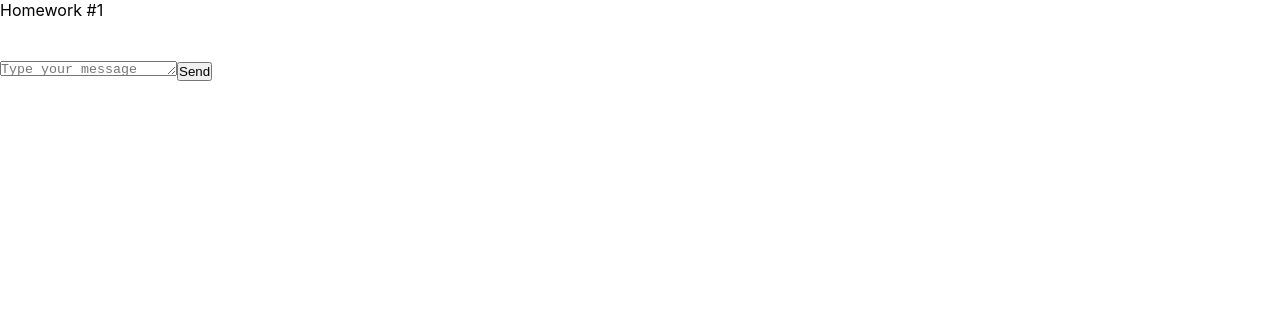
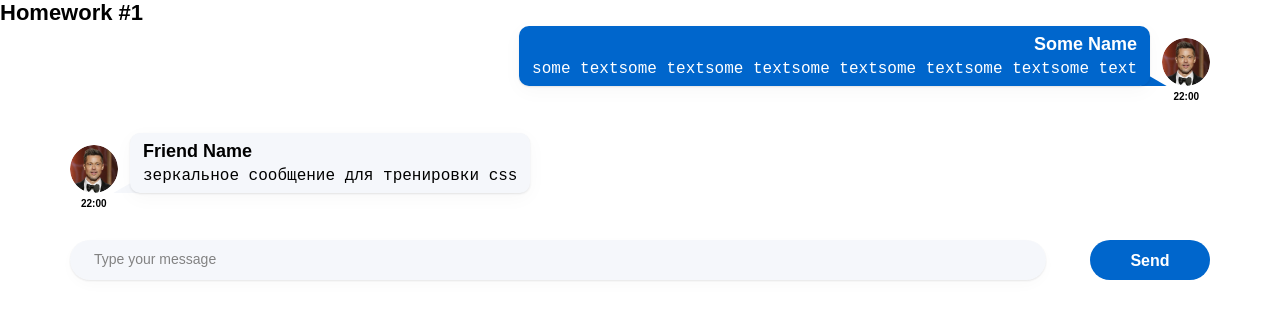
Before and after one commit to Kirill190611/hw2, a React (Create React App) app: page / in a window 1280 px wide. Shown: the top 320 px of the page. Built offline with nearby package versions, Linux system fonts and the light colour scheme.

Commit message:
Homework sprint02

```diff
--- a/package.json
+++ b/package.json
@@ -1,6 +1,6 @@
 {
   "name": "hws2",
-  "homepage": "http://IgnatZakalinsky.github.io/hws2",
+  "homepage": "https://Kirill190611.github.io/hw2",
   "version": "0.1.0",
   "private": true,
   "dependencies": {
--- a/src/index.css
+++ b/src/index.css
@@ -6,9 +6,7 @@
 
 body {
     margin: 0;
-    font-family: -apple-system, BlinkMacSystemFont, 'Segoe UI', 'Roboto',
-    'Oxygen', 'Ubuntu', 'Cantarell', 'Fira Sans', 'Droid Sans',
-    'Helvetica Neue', sans-serif;
+    font-family: Montserrat, sans-serif;
     -webkit-font-smoothing: antialiased;
     -moz-osx-font-smoothing: grayscale;
     box-sizing: border-box;
--- a/src/index.tsx
+++ b/src/index.tsx
@@ -7,8 +7,8 @@ import store from './s2-homeworks/hw10/bll/store'
 import {Provider} from 'react-redux'
 
 const root = ReactDOM.createRoot(document.getElementById('root') as HTMLElement)
-root.render(
-    <React.StrictMode>
+// @ts-ignore
+root.render(<React.StrictMode>
         {/*для дз 10*/}
         <Provider store={store}>
             <App/>
--- a/src/s1-main/App.module.css
+++ b/src/s1-main/App.module.css
@@ -1,11 +1,17 @@
 .App {
     --header_height: 60px;
+    width: 1280px;
+    margin: 0 auto;
 }
 
 .hw {
-
+    margin: 0 70px;
 }
 
 .hwTitle {
-
+    font-size: 22px;
+    font-weight: 600;
+    color: #000000;
+    left: 70px;
+    top: 131px;
 }
--- a/src/s2-homeworks/hw01/HW1.tsx
+++ b/src/s2-homeworks/hw01/HW1.tsx
@@ -6,15 +6,19 @@ import FriendMessage from './friend-message/FriendMessage'
 import avatar from './avatar.png'
 
 /*
-* 1 - описать тип MessageType
-* 2 - описать тип MessagePropsType в файле Message.tsx
-* 3 - в файле Message.tsx отобразить приходящие данные
-* 4 - выполнить пункты 2, 3 в файле FriendMessage.tsx
+* 1 - описать тип MessageType +
+* 2 - описать тип MessagePropsType в файле Message.tsx +
+* 3 - в файле Message.tsx отобразить приходящие данные +
+* 4 - выполнить пункты 2, 3 в файле FriendMessage.tsx +
 * 5 - сделать стили в соответствии с дизайном
 * */
 
 // нужно создать правильный тип вместо any
-export type MessageType = any
+export type MessageType = {
+    id: number
+    user: { avatar: string, name: string }
+    message: { text: string, time: string }
+}
 
 // структуру объекта не менять
 export const message0: MessageType = {
--- a/src/s2-homeworks/hw01/friend-message/FriendMessage.module.css
+++ b/src/s2-homeworks/hw01/friend-message/FriendMessage.module.css
@@ -1,31 +1,67 @@
 .friendMessage {
-
+    display: flex;
+    flex-direction: column;
+    align-items: flex-start;
+    gap: 5px;
+    margin-bottom: 30px;
 }
 
 .friendImageAndText {
-
+    display: flex;
+    align-items: flex-end;
+    gap: 12px;
+    width: 50%;
 }
 
 .friendImageAndText img {
-
+    width: 48px;
+    height: 48px;
+    border-radius: 50%;
 }
 
 .friendText {
-
+    position: relative;
+    display: flex;
+    flex-direction: column;
+    justify-content: space-between;
+    min-height: 60px;
+    color: #000000;
+    background-color: #F5F7FB;
+    border-radius: 10px;
+    padding: 7px 13px;
+    box-shadow: 0 1px 2px 0 #1D21261A,
+                0 5px 20px 0 #1D212608;
 }
 
 .friendText:after {
-
+    position: absolute;
+    z-index: -1;
+    display: block;
+    content: "";
+    width: 25px;
+    height: 25px;
+    background-color: #F5F7FB;
+    bottom: 0;
+    left: 5px;
+    transform: skew(-60deg);
 }
 
 .friendName {
-
+    font-size: 18px;
+    font-weight: 600;
+    line-height: 22px;
 }
 
 .friendMessageText {
-
+    font-size: 16px;
+    font-weight: 400;
+    line-height: 19px;
 }
 
 .friendTime {
-
+    font-size: 10px;
+    font-weight: 600;
+    color: #000000;
+    line-height: 12px;
+    margin-left: 11px;
 }
--- a/src/s2-homeworks/hw01/friend-message/FriendMessage.tsx
+++ b/src/s2-homeworks/hw01/friend-message/FriendMessage.tsx
@@ -1,8 +1,13 @@
 import React from 'react'
 import s from './FriendMessage.module.css'
+import {MessageType} from "../HW1";
 
 // создать тип вместо any и отобразить приходящие данные
-const FriendMessage = (props: any) => {
+export type FriendMessagePropsType = {
+    message: MessageType
+}
+
+const FriendMessage = (props: FriendMessagePropsType) => {
     return (
         <div
             id={'hw1-friend-message-' + props.message.id}
@@ -11,26 +16,21 @@ const FriendMessage = (props: any) => {
             <div className={s.friendImageAndText}>
                 <img
                     id={'hw1-friend-avatar-' + props.message.id}
-                    // создаёт студент
-
-                    //
+                    src={props.message.user.avatar}
+                    alt={props.message.user.name}
                 />
                 <div className={s.friendText}>
                     <div
                         id={'hw1-friend-name-' + props.message.id}
                         className={s.friendName}
                     >
-                        {/*создаёт студент*/}
-
-                        {/**/}
+                        {props.message.user.name}
                     </div>
                     <pre
                         id={'hw1-friend-text-' + props.message.id}
                         className={s.friendMessageText}
                     >
-                        {/*создаёт студент*/}
-
-                        {/**/}
+                        {props.message.message.text}
                     </pre>
                 </div>
             </div>
@@ -38,9 +38,7 @@ const FriendMessage = (props: any) => {
                 id={'hw1-friend-time-' + props.message.id}
                 className={s.friendTime}
             >
-                {/*создаёт студент*/}
-
-                {/**/}
+                {props.message.message.time}
             </div>
         </div>
     )
--- a/src/s2-homeworks/hw01/message-sender/MessageSender.module.css
+++ b/src/s2-homeworks/hw01/message-sender/MessageSender.module.css
@@ -1,13 +1,40 @@
 .sendForm {
-
+    display: flex;
+    align-items: center;
+    justify-content: space-between;
 }
 
 .textarea {
-
+    width: 976px;
+    min-height: 40px;
+    border: none;
+    background-color: #F5F7FB;
+    border-radius: 20px;
+    resize: none;
+    box-shadow: 0 1px 2px 0 #1D21261A,
+                0 5px 20px 0 #1D212608;
+    font-family: Montserrat, sans-serif;
+    font-size: 14px;
+    line-height: 17px;
+    font-weight: 400;
+    color: #000000;
+    opacity: 90%;
+    padding: 11px 24px;
 }
 
 .button {
-
+    display: flex;
+    align-items: center;
+    justify-content: center;
+    width: 120px;
+    min-height: 40px;
+    border: none;
+    border-radius: 20px;
+    background-color: #0066CC;
+    color: #FFFFFF;
+    font-size: 16px;
+    font-weight: 600;
+    line-height: 19px;
 }
 
 .button:hover {
--- a/src/s2-homeworks/hw01/message/Message.module.css
+++ b/src/s2-homeworks/hw01/message/Message.module.css
@@ -1,31 +1,70 @@
 .message {
-
+    display: flex;
+    flex-direction: column;
+    align-items: flex-end;
+    gap: 5px;
+    margin-bottom: 30px;
 }
 
 .imageAndText {
-
+    display: flex;
+    flex-direction: row-reverse;
+    align-items: flex-end;
+    gap: 12px;
+    width: 50%;
 }
 
 .imageAndText img {
-
+    width: 48px;
+    height: 48px;
+    border-radius: 50%;
 }
 
 .text {
+    position: relative;
+    display: flex;
+    flex-direction: column;
+    align-items: flex-end;
+    justify-content: space-between;
+    min-height: 60px;
+    color: #FFFFFF;
+    background-color: #0066CC;
+    border-radius: 10px;
+    padding: 7px 13px;
+    box-shadow: 0 1px 2px 0 #1D21261A,
+                0 5px 20px 0 #1D212608;
 
 }
 
 .text:after {
-
+    position: absolute;
+    z-index: -1;
+    display: block;
+    content: "";
+    width: 25px;
+    height: 25px;
+    background-color: #0066CC;
+    bottom: 0;
+    right: 5px;
+    transform: skew(60deg);
 }
 
 .name {
-
+    font-size: 18px;
+    font-weight: 600;
+    line-height: 22px;
 }
 
 .messageText {
-
+    font-size: 16px;
+    font-weight: 400;
+    line-height: 19px;
 }
 
 .time {
-
+    font-size: 10px;
+    font-weight: 600;
+    color: #000000;
+    line-height: 12px;
+    margin-right: 11px;
 }
--- a/src/s2-homeworks/hw01/message/Message.tsx
+++ b/src/s2-homeworks/hw01/message/Message.tsx
@@ -1,8 +1,11 @@
 import React from 'react'
 import s from './Message.module.css'
+import {MessageType} from "../HW1";
 
 // нужно создать правильный тип вместо any
-export type MessagePropsType = any
+export type MessagePropsType = {
+    message: MessageType
+}
 
 // нужно отобразить приходящие данные
 const Message = (props: MessagePropsType) => {
@@ -11,27 +14,20 @@ const Message = (props: MessagePropsType) => {
             <div className={s.imageAndText}>
                 <img
                     id={'hw1-avatar-' + props.message.id}
-                    // создаёт студент
-
-                    //
+                    src={props.message.user.avatar}
+                    alt={props.message.user.name}
                 />
                 <div className={s.text}>
                     <div id={'hw1-name-' + props.message.id} className={s.name}>
-                        {/*создаёт студент*/}
-
-                        {/**/}
+                        {props.message.user.name}
                     </div>
                     <pre id={'hw1-text-' + props.message.id} className={s.messageText}>
-                        {/*создаёт студент*/}
-
-                        {/**/}
+                        {props.message.message.text}
                     </pre>
                 </div>
             </div>
             <div id={'hw1-time-' + props.message.id} className={s.time}>
-                {/*создаёт студент*/}
-
-                {/**/}
+                {props.message.message.time}
             </div>
         </div>
     )
```
Also changed, not shown: 1 other file (tests, documents, lock files or other folders).
